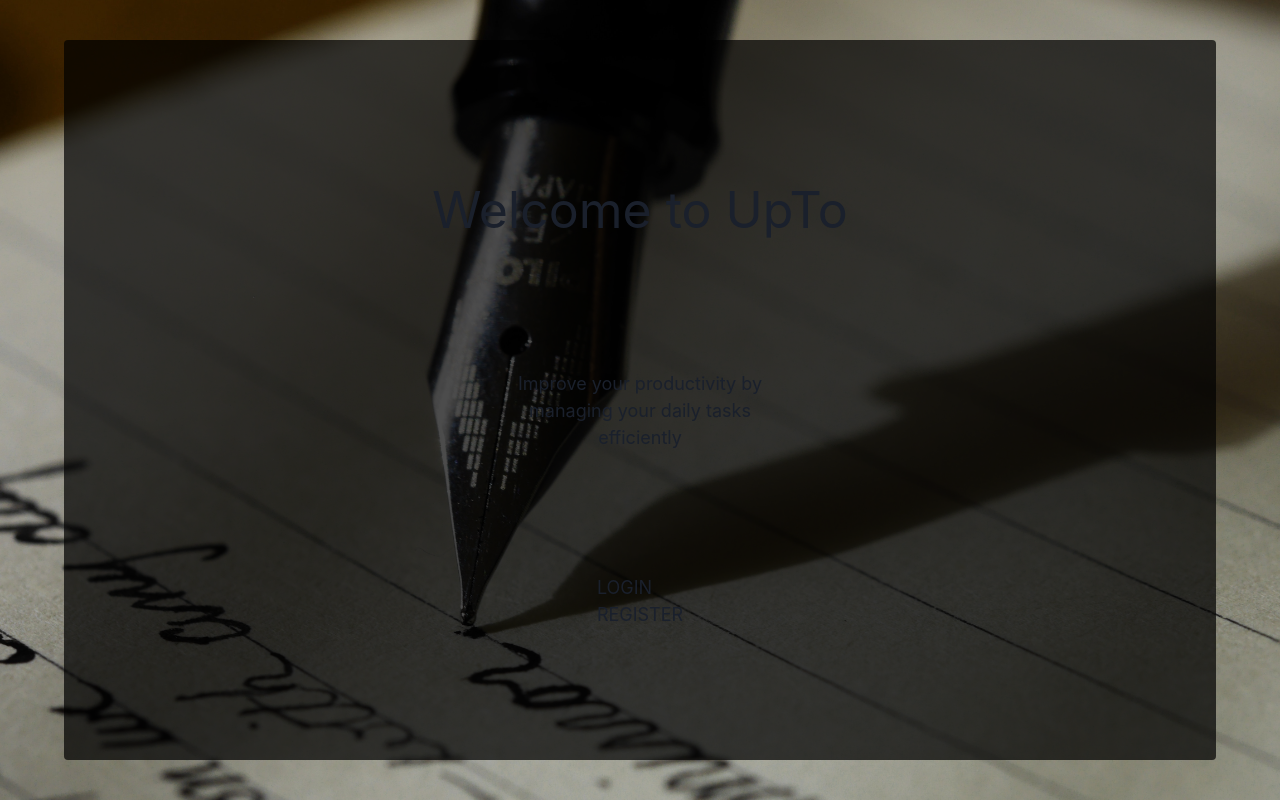
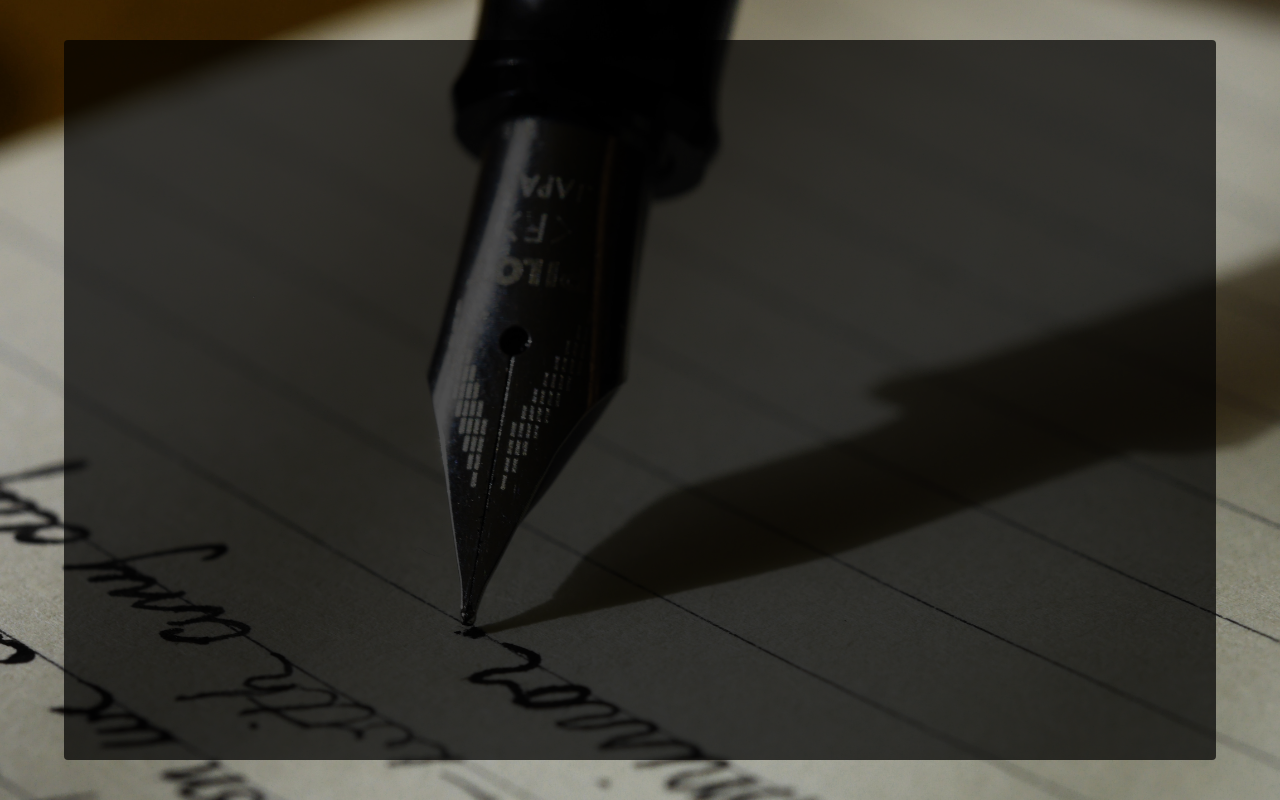
Before and after one commit to DLee1993/task_app, a React (Vite) app in the folder frontend/: page / in a window 1280 px wide. Built offline with nearby package versions, Linux system fonts and the light colour scheme.

Commit message:
removed jsx from onboarding page

```diff
--- a/frontend/src/components/pages/Onboarding.jsx
+++ b/frontend/src/components/pages/Onboarding.jsx
@@ -1,19 +1,7 @@
-import { Link } from "react-router-dom";
-
 const Onboarding = () => {
     return (
         <section className="onboarding_bg_container">
             <section className="onboarding_sign-in_options">
-                <h1>Welcome to UpTo</h1>
-                <p>Improve your productivity by managing your daily tasks efficiently</p>
-                <section className="sign-in_links">
-                    <Link to="/login" className="login_cta">
-                        LOGIN
-                    </Link>
-                    <Link to="/register" className="register_cta">
-                        REGISTER
-                    </Link>
-                </section>
             </section>
         </section>
     );
```
